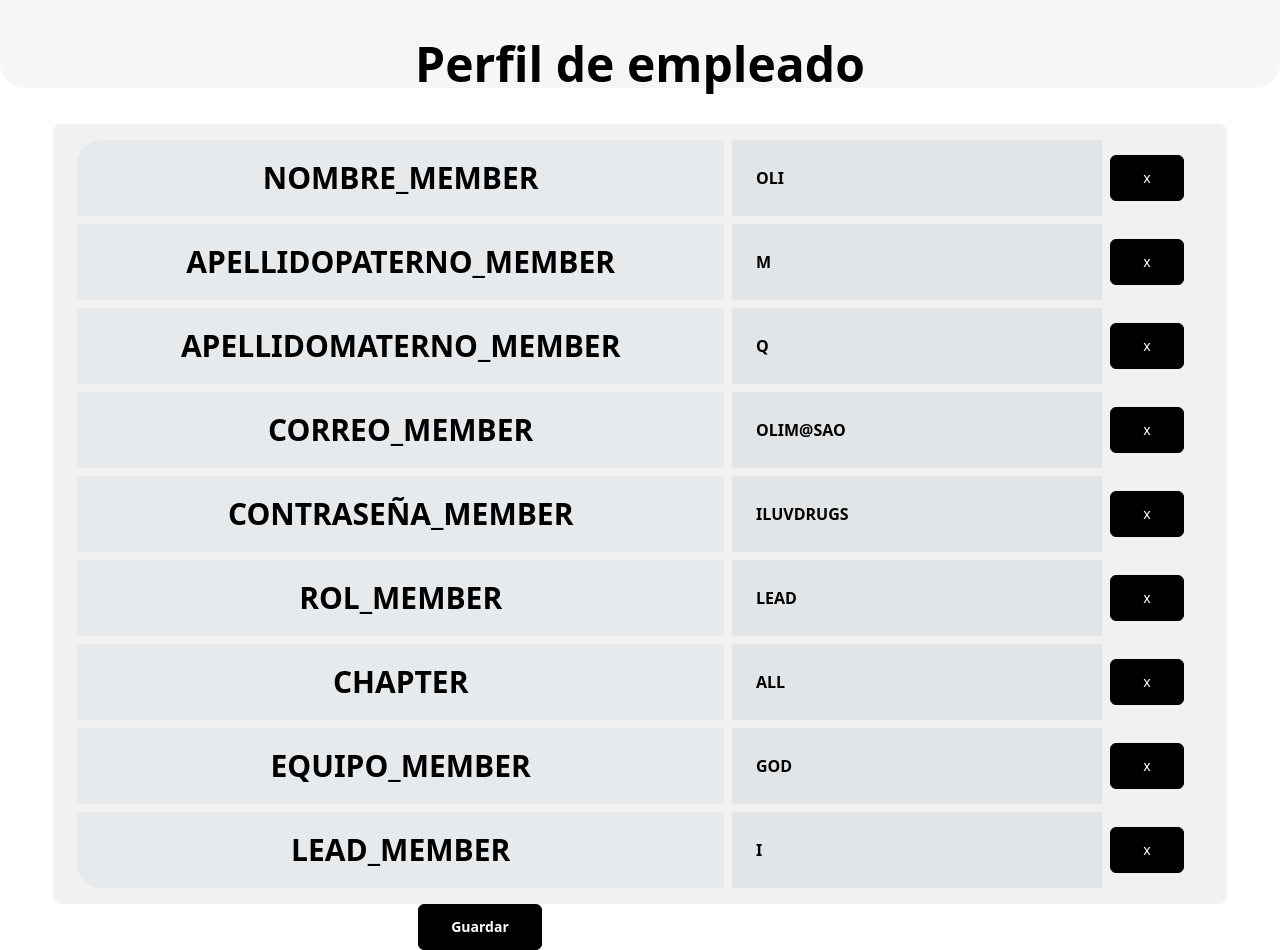
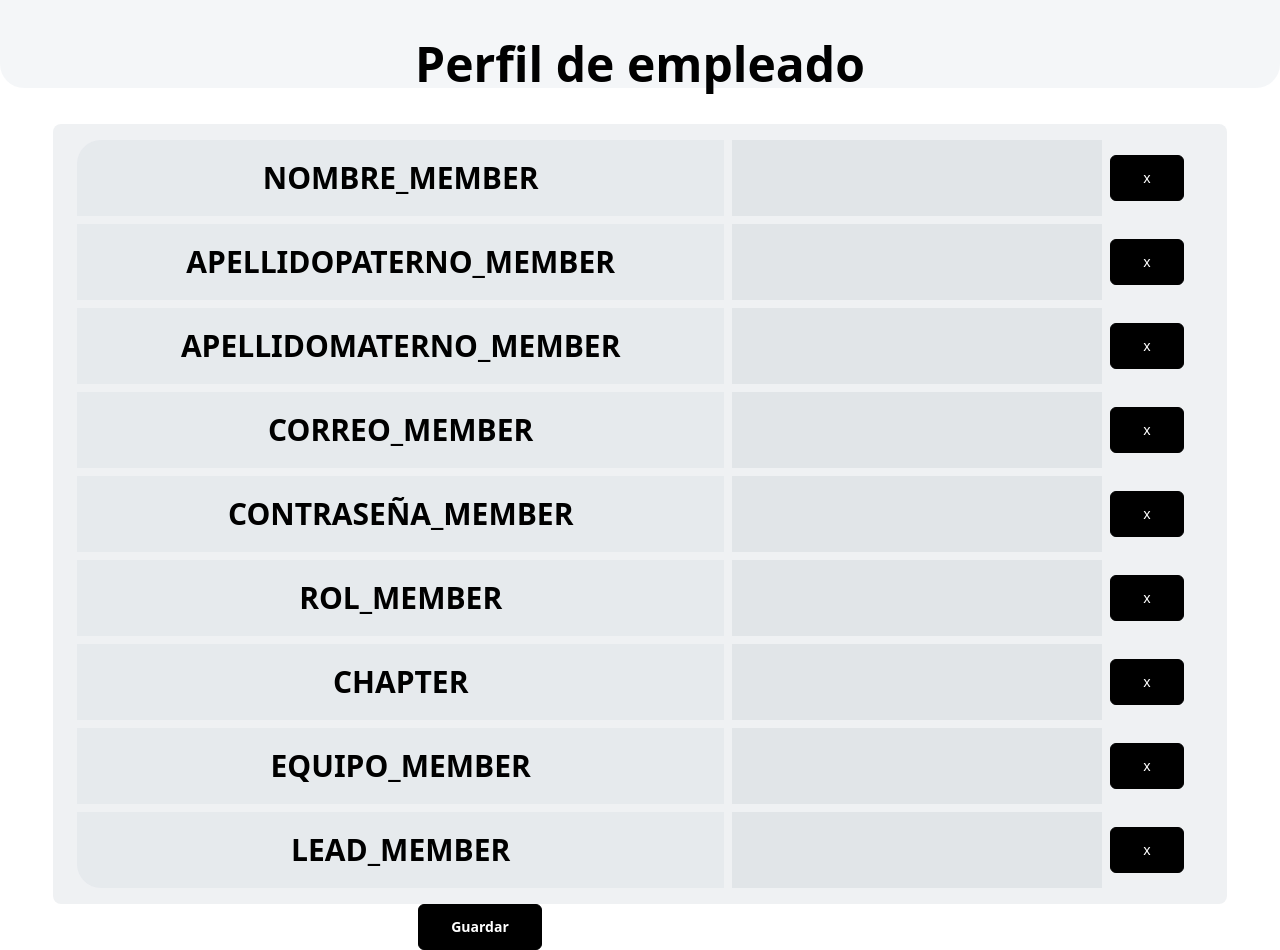
Before and after one commit to Naiztu/Project-Feedback-Zebrands, a Next.js app in the folder Proyecto/client/: page /prueba in a window 1280 px wide. Built offline with nearby package versions, Linux system fonts and the light colour scheme.

Commit message:
changes datos empleados

```diff
--- a/Proyecto/client/components/DatosEmpleado.js
+++ b/Proyecto/client/components/DatosEmpleado.js
@@ -60,7 +60,7 @@ export default function DatosEmpleado({info, isSaved, id_empleado}) {
   const registerMember = async () => {
     try {
       const res = await Axios.post(
-        `${process.env.HOSTBACK}/empleado`,
+        `${process.env.HOSTBACK}/empleado/`,
         {
           nombre_member: datos.nombre_member,
           apellidopaterno_member: datos.apellidopaterno_member,
@@ -126,15 +126,15 @@ export default function DatosEmpleado({info, isSaved, id_empleado}) {
 
 DatosEmpleado.defaultProps = {
   info: {
-    nombre_member: "Oli",
-    apellidopaterno_member: "M",
-    apellidomaterno_member: "Q",
-    correo_member: "olim@SAO" ,
-    contraseña_member: "iluvdrugs",
-    rol_member: "lead",
-    chapter: "all",
-    equipo_member: "god",
-    lead_member: "i"
+    nombre_member: "",
+    apellidopaterno_member: "",
+    apellidomaterno_member: "",
+    correo_member: "" ,
+    contraseña_member: "",
+    rol_member: "",
+    chapter: "",
+    equipo_member: "",
+    lead_member: ""
   },
   isSaved: false,
 };
```
